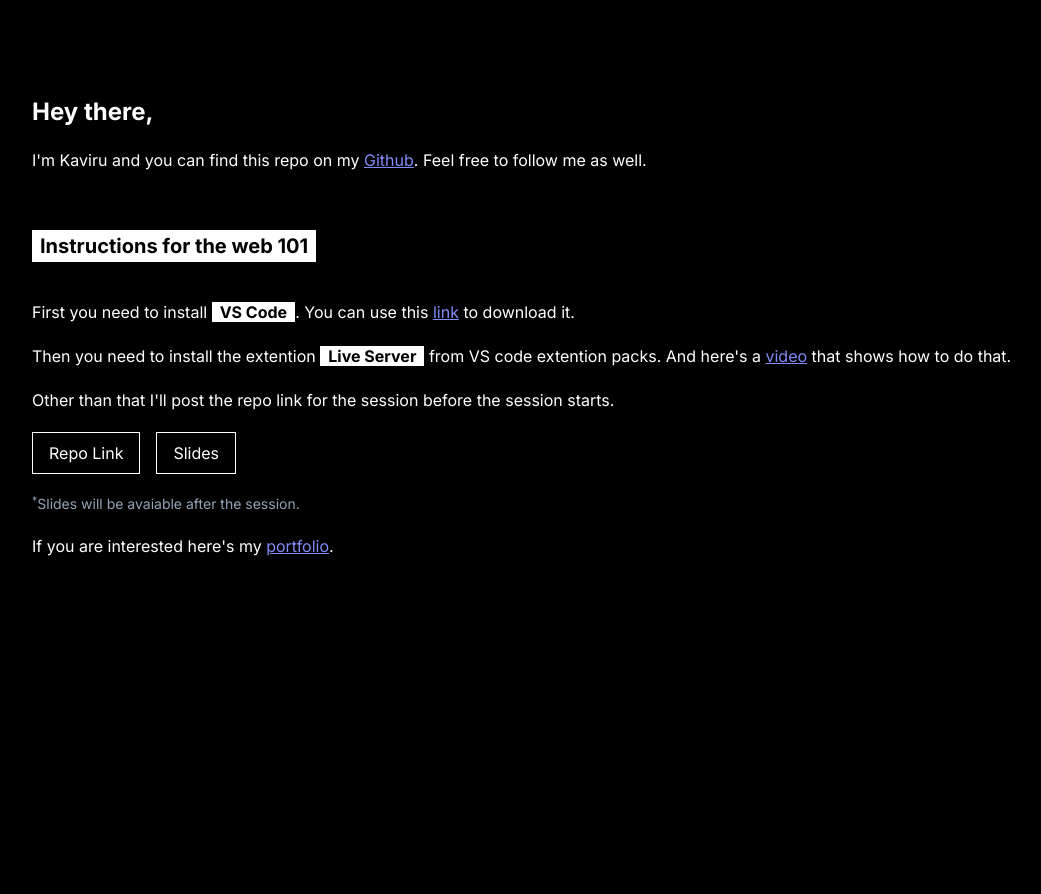
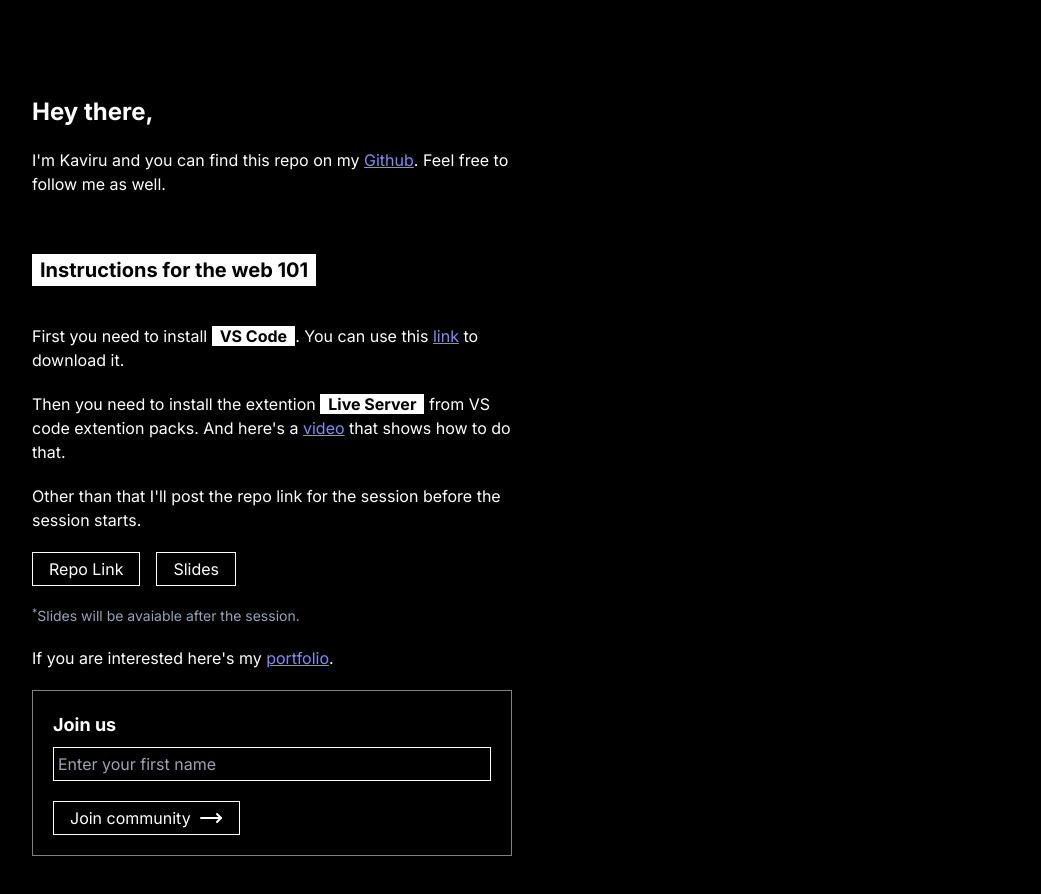
Before and after one commit to Kavirubc/web101-infinityloop, a Next.js app: page / in a window 1280 px wide. Shown: the top 894 px of the page, without its empty margins (64-1105 px from the left). Before the commit the page ends 800 px from the top, so only its background shows below. Built offline with nearby package versions, Linux system fonts and the light colour scheme.

Commit message:
community and slug

```diff
--- /dev/null
+++ b/src/app/[slug]/page.tsx
@@ -0,0 +1,14 @@
+export default function Page({ params }: { params: { slug: string } }) {
+
+    function capitalizeFirstLetter(string: any) {
+        return string.charAt(0).toUpperCase() + string.slice(1);
+    }
+
+    return (
+        <main className="flex min-h-screen flex-col items-left gap-y-5 px-10 py-20 md:p-24 text-white">
+            <h1 className="text-2xl font-bold">
+                Hello {capitalizeFirstLetter(params.slug)}!
+            </h1>
+        </main>
+    )
+}
--- a/src/app/page.tsx
+++ b/src/app/page.tsx
@@ -1,9 +1,10 @@
 import Image from "next/image";
 import Link from "next/link";
+import { MoveRight } from 'lucide-react';
 
 export default function Home() {
   return (
-    <main className="flex min-h-screen flex-col items-left gap-y-5 px-10 py-20 md:p-24 text-white">
+    <main className="flex min-h-screen flex-col items-left gap-y-5 px-10 py-20 md:p-24 text-white max-w-2xl">
       <h1 className="text-2xl font-bold">
         Hey there,
       </h1>
@@ -27,15 +28,16 @@ export default function Home() {
       </p>
       <div className="flex flex-row gap-x-4">
         <div>
-          <button className="px-4 py-2 border border-white hover:bg-indigo-600 ">
+          <button className="px-4 py-1 border border-white hover:bg-indigo-600 ">
             <Link href="#">Repo Link</Link>
           </button>
         </div>
         <div>
-          <button className="px-4 py-2 border border-white hover:bg-orange-600 ">
+          <button className="px-4 py-1 border border-white hover:bg-orange-600 ">
             <Link href="#">Slides</Link>
           </button>
         </div>
+
 
 
       </div>
@@ -45,6 +47,21 @@ export default function Home() {
       <p>
         If you are interested here&apos;s my  <Link className="text-indigo-400 underline" href="https://kh.ko-de.org/" target="_blank">portfolio</Link>.
       </p>
+      <div className="border p-5 border-white/50">
+        <form className="flex flex-col gap-5">
+          <div className="flex flex-col gap-2 items-left">
+            <label htmlFor="email" className="text-white text-lg font-bold">Join us</label>
+            <input type="text" name="name" id="name" placeholder="Enter your first name" className="border text-white border-white bg-transparent p-1" />
+          </div>
+          <div>
+            <button className="px-4 py-1 border border-white hover:bg-orange-600 ">
+              <Link href="#"><span className="flex flex-row gap-2">Join community <MoveRight /></span></Link>
+            </button>
+          </div>
+
+        </form>
+
+      </div>
     </main>
   );
 }
```
Also changed, not shown: package.json (+7 -5 lines), 1 other file (tests, documents, lock files or other folders).
